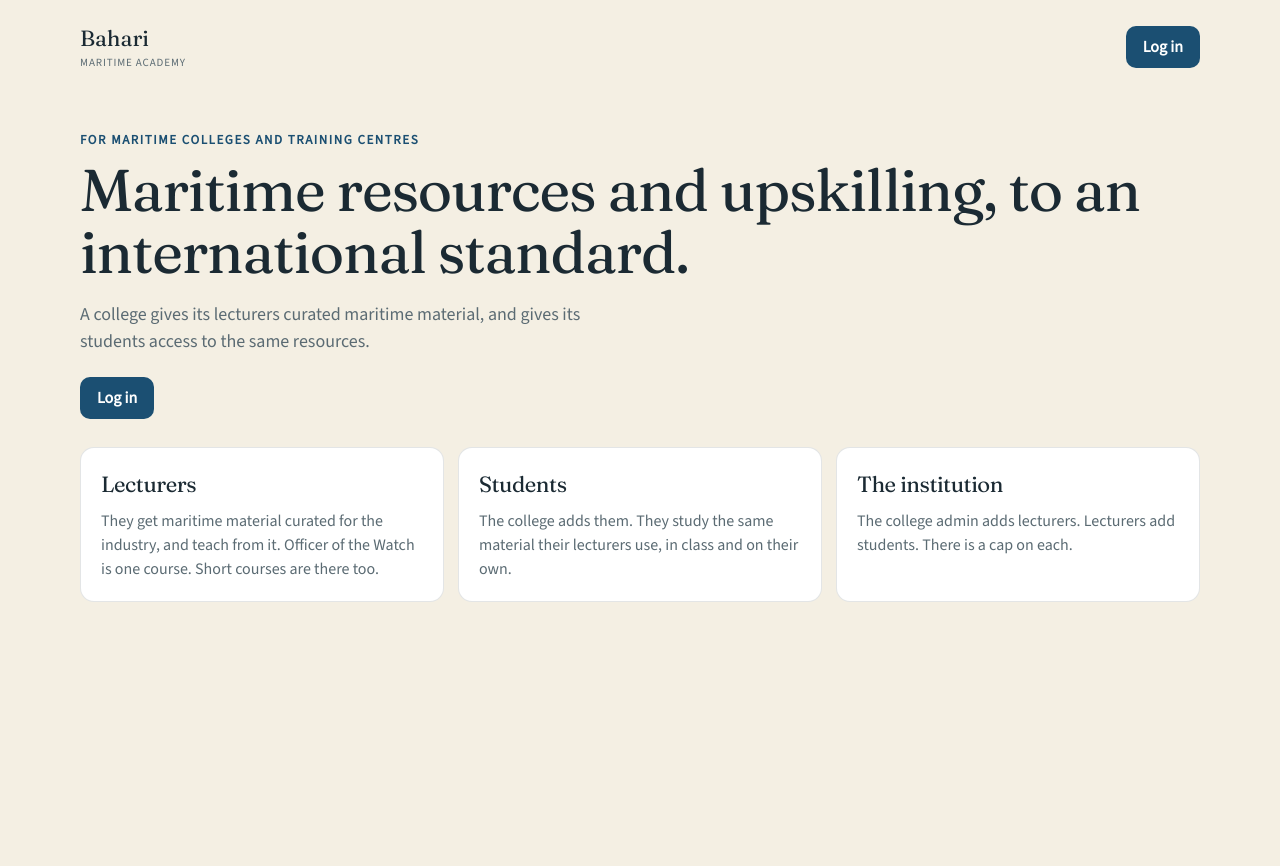
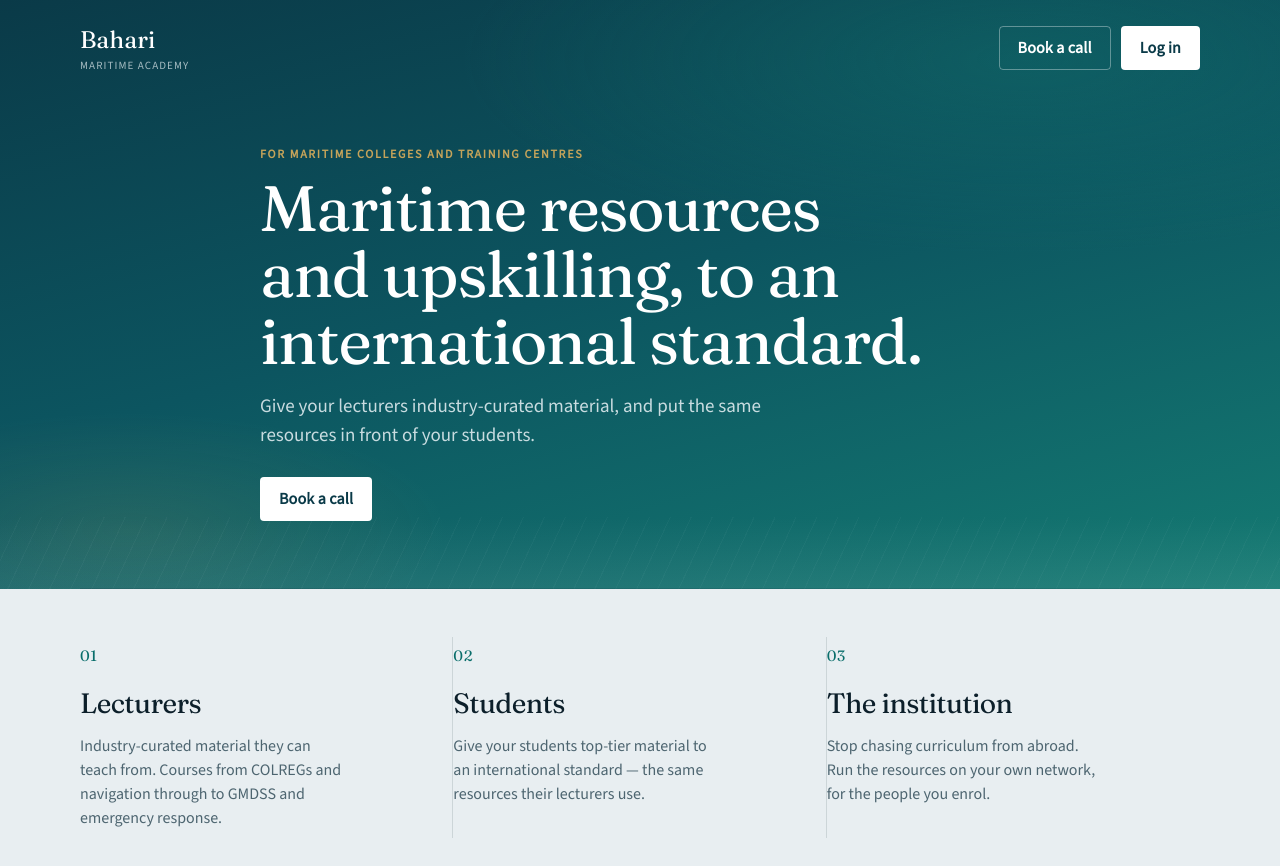
Before and after one commit to Mtsumi/baharia, a React (Vite) app: page / in a window 1280 px wide. Shown: the top 866 px of the page. Before the commit the page ends 800 px from the top, so only its background shows below. Built offline with nearby package versions, Linux system fonts and the light colour scheme.

Commit message:
Tighten landing copy and give the public pages a sea-led look.
Replace robotic role blurbs, swap the second Log in for Book a call, strip login sales copy, and move the hero off flat cream.

```diff
--- a/src/screens.tsx
+++ b/src/screens.tsx
@@ -10,33 +10,44 @@ function initials(name: string): string {
 export function Landing() {
   return (
     <div className="public">
+      <div className="sea">
         <header className="public-bar">
           <div className="brand">
             <strong>Bahari</strong>
             <small>Maritime Academy</small>
           </div>
-        <Link className="btn" to="/login">Log in</Link>
+          <div className="bar-actions">
+            <a className="btn ghost-light" href="mailto:hello@baharimaritime.com?subject=Bahari%20resource%20centre">Book a call</a>
+            <Link className="btn solid-light" to="/login">Log in</Link>
+          </div>
         </header>
         <section className="hero">
-        <p className="kicker">For maritime colleges and training centres</p>
+          <p className="kicker light">For maritime colleges and training centres</p>
           <h1>Maritime resources and upskilling, to an international standard.</h1>
-        <p className="sub">A college gives its lecturers curated maritime material, and gives its students access to the same resources.</p>
-        <div style={{ marginTop: 22 }}>
-          <Link className="btn" to="/login">Log in</Link>
+          <p className="sub light">
+            Give your lecturers industry-curated material, and put the same resources in front of your students.
+          </p>
+          <div className="hero-actions">
+            <a className="btn solid-light" href="mailto:hello@baharimaritime.com?subject=Bahari%20resource%20centre">Book a call</a>
           </div>
         </section>
+      </div>
+
       <section className="points">
         <article className="point">
+          <span className="point-num">01</span>
           <h2>Lecturers</h2>
-          <p>They get maritime material curated for the industry, and teach from it. Officer of the Watch is one course. Short courses are there too.</p>
+          <p>Industry-curated material they can teach from. Courses from COLREGs and navigation through to GMDSS and emergency response.</p>
         </article>
         <article className="point">
+          <span className="point-num">02</span>
           <h2>Students</h2>
-          <p>The college adds them. They study the same material their lecturers use, in class and on their own.</p>
+          <p>Give your students top-tier material to an international standard — the same resources their lecturers use.</p>
         </article>
         <article className="point">
+          <span className="point-num">03</span>
           <h2>The institution</h2>
-          <p>The college admin adds lecturers. Lecturers add students. There is a cap on each.</p>
+          <p>Stop chasing curriculum from abroad. Run the resources on your own network, for the people you enrol.</p>
         </article>
       </section>
     </div>
@@ -75,20 +86,19 @@ export function Login() {
   return (
     <div className="gate">
       <section className="gate-brand">
-        <div>
-          <div className="brand">
+        <Link className="brand" to="/">
           <strong style={{ color: "white" }}>Bahari</strong>
           <small>Maritime Academy</small>
+        </Link>
+        <div className="gate-mark" aria-hidden="true">
+          <span />
+          <span />
+          <span />
         </div>
-          <h1>Maritime resources and upskilling for your college.</h1>
-          <p>The college admin adds lecturers. Lecturers add students. There is no public signup.</p>
-        </div>
-        <p>Officer of the Watch is one course.</p>
       </section>
       <section className="gate-panel">
         <h2>Log in</h2>
-        <p className="sub">Use the email your college gave you.</p>
-        <form className="form-card" onSubmit={submit} style={{ marginTop: 18 }}>
+        <form className="form-card" onSubmit={submit}>
           <label>
             Email
             <input value={email} onChange={(event) => setEmail(event.target.value)} type="email" placeholder="name@example.com" required />
@@ -102,7 +112,7 @@ export function Login() {
               <span className="avatar">{initials(person.name)}</span>
               <span>
                 {person.name}
-                <small>{person.role} · {person.email}</small>
+                <small>{person.role}</small>
               </span>
             </button>
           ))}
--- a/src/styles.css
+++ b/src/styles.css
@@ -1,21 +1,24 @@
 :root {
-  --ink: #1b2a33;
-  --muted: #5b6b73;
-  --faint: #8fa0a8;
-  --line: rgba(27, 42, 51, 0.12);
-  --page: #f4efe3;
+  --ink: #0c1f2a;
+  --muted: #4d6570;
+  --faint: #7a919c;
+  --line: rgba(12, 31, 42, 0.12);
+  --page: #e8eef1;
   --card: #ffffff;
-  --accent: #1b4f72;
-  --accent-soft: #dce8ef;
-  --navy: #0f2438;
-  --navy-text: #e7eef3;
-  --navy-muted: #8fa3b5;
+  --accent: #0a6e6b;
+  --accent-deep: #084f4d;
+  --accent-soft: #d4eeec;
+  --navy: #062636;
+  --navy-text: #e8f1f4;
+  --navy-muted: #8aa8b5;
+  --sea-top: #0a3a48;
+  --sea-mid: #0c5560;
+  --sea-edge: #147a72;
+  --brass: #c4a35a;
   --ok: #2e7d5b;
-  --ok-bg: #dff0e6;
   --warn: #b9791f;
   --danger: #b33a3a;
-  --danger-bg: #f6dede;
-  --shadow: 0 16px 40px rgba(15, 36, 56, 0.08);
+  --shadow: 0 18px 50px rgba(6, 38, 54, 0.14);
   font-family: "Source Sans 3", "Segoe UI", sans-serif;
   color: var(--ink);
   background: var(--page);
@@ -30,125 +33,192 @@ h1, h2, .display { font-family: Fraunces, Georgia, serif; font-weight: 500; lett
 
 .public { min-height: 100vh; background: var(--page); }
 
-.public-bar, .hero, .points, .gate {
+.sea {
+  background:
+    radial-gradient(ellipse 80% 60% at 80% 10%, rgba(20, 122, 114, 0.35), transparent 55%),
+    radial-gradient(ellipse 50% 40% at 10% 90%, rgba(196, 163, 90, 0.12), transparent 50%),
+    linear-gradient(165deg, var(--sea-top) 0%, var(--sea-mid) 48%, var(--sea-edge) 100%);
+  color: white;
+  padding-bottom: 56px;
+  position: relative;
+  overflow: hidden;
+}
+.sea::after {
+  content: "";
+  position: absolute;
+  inset: auto 0 0;
+  height: 72px;
+  background:
+    linear-gradient(180deg, transparent, rgba(232, 238, 241, 0.08)),
+    repeating-linear-gradient(
+      115deg,
+      transparent 0 18px,
+      rgba(255, 255, 255, 0.03) 18px 19px
+    );
+  pointer-events: none;
+}
+
+.public-bar, .hero, .points {
   width: min(1120px, calc(100% - 40px));
   margin: 0 auto;
+  position: relative;
+  z-index: 1;
 }
 
 .public-bar {
   display: flex;
   justify-content: space-between;
   align-items: center;
+  gap: 16px;
   padding: 22px 0;
 }
+.bar-actions { display: flex; gap: 10px; flex-wrap: wrap; }
 
 .brand { display: flex; flex-direction: column; }
-.brand strong { font-family: Fraunces, Georgia, serif; font-size: 22px; font-weight: 500; }
-.brand small { color: var(--muted); letter-spacing: 0.08em; text-transform: uppercase; font-size: 11px; }
+.brand strong { font-family: Fraunces, Georgia, serif; font-size: 24px; font-weight: 500; }
+.brand small { color: var(--muted); letter-spacing: 0.1em; text-transform: uppercase; font-size: 11px; }
+.sea .brand small { color: rgba(232, 241, 244, 0.7); }
 
-.hero-wrap {
-  display: grid;
-  grid-template-columns: 1.15fr 0.85fr;
-  gap: 40px;
-  align-items: center;
-  padding: 28px 0 36px;
+.hero { padding: 48px 0 12px; max-width: 760px; }
+.hero h1 {
+  font-size: clamp(40px, 5.2vw, 64px);
+  line-height: 1.04;
+  margin: 0 0 18px;
+  color: white;
+  text-wrap: balance;
 }
-.hero { padding: 36px 0 28px; }
-.hero h1 { font-size: clamp(40px, 4.6vw, 60px); line-height: 1.05; margin: 0 0 16px; }
-.morning {
-  background: var(--navy);
-  color: var(--navy-text);
-  border-radius: 18px;
-  padding: 22px 22px 8px;
-  box-shadow: var(--shadow);
+.kicker {
+  margin: 0 0 12px;
+  color: var(--accent);
+  font-size: 12px;
+  font-weight: 700;
+  letter-spacing: 0.14em;
+  text-transform: uppercase;
 }
-.morning .kicker { color: #9ec0d6; }
-.morning h2 { margin: 0 0 14px; font-size: 28px; color: white; }
-.day {
-  display: flex;
-  gap: 12px;
-  align-items: flex-start;
-  padding: 12px 0;
-  border-top: 1px solid rgba(255, 255, 255, 0.1);
-}
-.day p { margin: 0; }
-.day strong { display: block; color: white; }
-.day span { color: var(--navy-muted); font-size: 14px; }
-.morning .avatar { background: rgba(255, 255, 255, 0.12); color: white; }
-.kicker { margin: 0 0 10px; color: var(--accent); font-size: 13px; font-weight: 600; letter-spacing: 0.12em; text-transform: uppercase; }
-.sub { color: var(--muted); font-size: 18px; max-width: 58ch; }
+.kicker.light { color: var(--brass); }
+.sub { color: var(--muted); font-size: 18px; max-width: 54ch; margin: 0; }
+.sub.light { color: rgba(232, 241, 244, 0.86); font-size: 19px; }
+.hero-actions { margin-top: 28px; }
 
 .points {
   display: grid;
   grid-template-columns: repeat(3, 1fr);
-  gap: 14px;
-  padding-bottom: 64px;
+  gap: 0;
+  padding: 48px 0 72px;
+  border-top: 1px solid var(--line);
+  margin-top: -1px;
 }
-.point { background: var(--card); border: 1px solid var(--line); border-radius: 14px; padding: 20px; }
-.point h2 { margin: 0 0 8px; font-size: 22px; }
-.point p { margin: 0; color: var(--muted); }
+.point {
+  padding: 8px 28px 8px 0;
+  border-right: 1px solid var(--line);
+  background: transparent;
+}
+.point:last-child { border-right: 0; padding-right: 0; }
+.point:first-child { padding-left: 0; }
+.point-num {
+  display: block;
+  font-family: Fraunces, Georgia, serif;
+  color: var(--accent);
+  font-size: 15px;
+  margin-bottom: 14px;
+  letter-spacing: 0.04em;
+}
+.point h2 { margin: 0 0 10px; font-size: 28px; }
+.point p { margin: 0; color: var(--muted); font-size: 16px; max-width: 34ch; }
 
 .btn {
   display: inline-flex;
   align-items: center;
   justify-content: center;
-  height: 42px;
-  padding: 0 16px;
-  border-radius: 10px;
+  height: 44px;
+  padding: 0 18px;
+  border-radius: 4px;
   border: 1px solid transparent;
   background: var(--accent);
   color: white;
-  font-weight: 600;
+  font-weight: 650;
   cursor: pointer;
+  letter-spacing: 0.01em;
 }
+.btn:hover { background: var(--accent-deep); }
 .btn.ghost { background: transparent; color: var(--ink); border-color: var(--line); }
+.btn.ghost-light {
+  background: transparent;
+  color: white;
+  border-color: rgba(255, 255, 255, 0.35);
+}
+.btn.ghost-light:hover { background: rgba(255, 255, 255, 0.08); }
+.btn.solid-light {
+  background: white;
+  color: var(--sea-top);
+}
+.btn.solid-light:hover { background: #f3f7f8; }
 .btn:disabled { opacity: 0.55; cursor: not-allowed; }
 
 .gate {
   min-height: 100vh;
   width: 100%;
   display: grid;
-  grid-template-columns: 1.1fr 0.9fr;
+  grid-template-columns: 0.95fr 1.05fr;
 }
 .gate-brand {
-  background: var(--navy);
+  background:
+    radial-gradient(ellipse 70% 50% at 30% 20%, rgba(20, 122, 114, 0.4), transparent 55%),
+    linear-gradient(180deg, var(--sea-top), var(--navy));
   color: var(--navy-text);
-  padding: 48px 56px;
+  padding: 40px 48px;
   display: flex;
   flex-direction: column;
   justify-content: space-between;
+  position: relative;
+  overflow: hidden;
 }
-.gate-brand .brand small { color: var(--navy-muted); }
-.gate-brand h1 { font-size: clamp(42px, 5vw, 68px); line-height: 1.02; margin: 12px 0; }
-.gate-brand p { color: var(--navy-muted); max-width: 36ch; }
+.gate-brand .brand small { color: rgba(232, 241, 244, 0.65); }
+.gate-mark {
+  display: flex;
+  gap: 10px;
+  align-items: flex-end;
+  height: 120px;
+  opacity: 0.55;
+}
+.gate-mark span {
+  display: block;
+  width: 28px;
+  border-radius: 999px 999px 4px 4px;
+  background: linear-gradient(180deg, rgba(196, 163, 90, 0.9), rgba(20, 122, 114, 0.35));
+}
+.gate-mark span:nth-child(1) { height: 48%; }
+.gate-mark span:nth-child(2) { height: 78%; }
+.gate-mark span:nth-child(3) { height: 100%; width: 36px; }
+
 .gate-panel {
   background: var(--page);
-  padding: 48px 40px;
+  padding: 48px 44px;
   display: flex;
   flex-direction: column;
   justify-content: center;
 }
-.gate-panel h2 { margin: 0 0 6px; font-size: 32px; }
+.gate-panel h2 { margin: 0 0 18px; font-size: 36px; }
 
-label { display: block; font-size: 14px; font-weight: 600; margin-bottom: 12px; }
+label { display: block; font-size: 14px; font-weight: 650; margin-bottom: 12px; }
 input {
   display: block;
   width: 100%;
   margin-top: 6px;
-  height: 42px;
+  height: 44px;
   padding: 0 12px;
-  border-radius: 10px;
+  border-radius: 4px;
   border: 1px solid var(--line);
   background: white;
 }
-.form-card, .panel, .resource-card, .person-card {
+.form-card, .panel, .person-card {
   background: white;
   border: 1px solid var(--line);
-  border-radius: 14px;
+  border-radius: 8px;
 }
 .form-card { padding: 18px; }
 
-.account-list { display: flex; flex-direction: column; gap: 8px; margin-top: 18px; }
+.account-list { display: flex; flex-direction: column; gap: 8px; margin-top: 20px; }
 .account {
   display: flex;
   gap: 12px;
@@ -157,14 +227,14 @@ input {
   text-align: left;
   background: white;
   border: 1px solid var(--line);
-  border-radius: 12px;
-  padding: 10px 12px;
+  border-radius: 8px;
+  padding: 11px 12px;
   cursor: pointer;
 }
 .account:hover { border-color: var(--accent); }
 .account small { display: block; color: var(--muted); font-weight: 400; }
 
-.app { min-height: 100vh; display: grid; grid-template-columns: 248px 1fr; }
+.app { min-height: 100vh; display: grid; grid-template-columns: 260px 1fr; }
 .side {
   background: var(--navy);
   color: var(--navy-text);
@@ -177,7 +247,7 @@ input {
 }
 .side-brand { display: flex; gap: 12px; align-items: center; padding: 6px 8px 22px; color: white; }
 .mark {
-  width: 40px; height: 40px; border-radius: 10px;
+  width: 40px; height: 40px; border-radius: 8px;
   display: grid; place-items: center;
   background: var(--accent); color: white;
   font-family: Fraunces, Georgia, serif; font-size: 20px;
@@ -197,9 +267,9 @@ input {
   border: 0;
   color: var(--navy-text);
   padding: 10px 12px;
-  border-radius: 10px;
+  border-radius: 8px;
   cursor: pointer;
-  font-weight: 600;
+  font-weight: 650;
 }
 .section-toggle:hover { background: rgba(255, 255, 255, 0.08); }
 .section-items { display: flex; flex-direction: column; padding: 2px 0 8px; }
@@ -212,9 +282,9 @@ input {
 .section-items a:hover, .section-items a.active { color: white; background: rgba(255, 255, 255, 0.1); }
 .nav-link {
   padding: 10px 12px;
-  border-radius: 10px;
+  border-radius: 8px;
   color: var(--navy-muted);
-  font-weight: 600;
+  font-weight: 650;
 }
 .nav-link.active, .nav-link:hover { background: rgba(255, 255, 255, 0.1); color: white; }
 .side-foot { margin-top: auto; padding: 16px 8px 4px; border-top: 1px solid rgba(255, 255, 255, 0.1); }
@@ -222,7 +292,7 @@ input {
 .side-foot .role { color: var(--navy-muted); font-size: 13px; margin-bottom: 10px; }
 .side-actions { display: flex; flex-direction: column; align-items: flex-start; gap: 10px; }
 .linkish, .quiet-link {
-  background: none; border: 0; padding: 0; color: var(--navy-muted); cursor: pointer; font-weight: 600;
+  background: none; border: 0; padding: 0; color: var(--navy-muted); cursor: pointer; font-weight: 650;
   display: block; font-size: 13px; text-align: left;
 }
 .quiet-link { text-decoration: underline; }
@@ -230,48 +300,13 @@ input {
 .content { padding: 36px 40px 64px; max-width: 1080px; }
 .page-head { margin-bottom: 22px; }
 .page-head h1 { font-size: 40px; line-height: 1.1; margin: 0 0 8px; }
-.stats { display: flex; gap: 12px; margin: 18px 0 8px; }
-.stat {
-  background: white; border: 1px solid var(--line); border-radius: 12px;
-  padding: 12px 14px; min-width: 180px;
-}
-.stat span { display: block; color: var(--muted); font-size: 13px; }
-.stat strong { font-family: Fraunces, Georgia, serif; font-size: 26px; font-weight: 500; }
-
-.grid { display: grid; grid-template-columns: repeat(auto-fill, minmax(250px, 1fr)); gap: 14px; }
-.resource-card {
-  padding: 18px;
-  min-height: 180px;
-  display: flex;
-  flex-direction: column;
-  gap: 8px;
-  border-top: 3px solid var(--stripe, var(--accent));
-}
-.moment { color: var(--ink); font-family: Fraunces, Georgia, serif; font-size: 16px; line-height: 1.35; }
-.resource-card:hover { border-color: var(--accent); box-shadow: var(--shadow); }
-.resource-card p { margin: 0; color: var(--muted); }
-.resource-card h2 { margin: 0; font-size: 22px; }
-.chip {
-  align-self: flex-start;
-  font-size: 12px; font-weight: 600;
-  padding: 3px 8px; border-radius: 999px;
-  background: var(--accent-soft); color: var(--accent);
-}
-.chip.wait { background: #efe8d8; color: #6d624e; }
-
-.reading { max-width: 68ch; }
-.back { color: var(--accent); font-weight: 600; font-size: 14px; }
-.callout {
-  margin-top: 22px; padding: 14px 16px; border-radius: 12px;
-  background: #fff8e8; border: 1px solid #ead7a4; color: #5c4b28;
-}
 
 .person-card { padding: 18px 18px 8px; margin-bottom: 18px; }
 .person-card h2 { margin: 0; font-size: 26px; }
 .card-top { display: flex; justify-content: space-between; gap: 16px; align-items: end; margin-bottom: 8px; }
 .meter { min-width: 220px; }
 .meter-top { display: flex; justify-content: space-between; font-size: 13px; color: var(--muted); }
-.track { height: 8px; background: #ece7dc; border-radius: 99px; margin-top: 6px; overflow: hidden; }
+.track { height: 8px; background: #d9e3e7; border-radius: 99px; margin-top: 6px; overflow: hidden; }
 .track span { display: block; height: 100%; background: var(--accent); }
 .track.warn span { background: var(--warn); }
 .track.full span { background: var(--danger); }
@@ -280,8 +315,8 @@ input {
 .avatar {
   width: 34px; height: 34px; border-radius: 50%;
   display: grid; place-items: center;
-  background: var(--accent-soft); color: var(--accent);
-  font-size: 12px; font-weight: 600; flex: none;
+  background: var(--accent-soft); color: var(--accent-deep);
+  font-size: 12px; font-weight: 700; flex: none;
 }
 table { width: 100%; border-collapse: collapse; }
 th { text-align: left; font-size: 12px; letter-spacing: 0.06em; text-transform: uppercase; color: var(--faint); padding: 8px; }
@@ -293,17 +328,22 @@ td { padding: 10px 8px; border-top: 1px solid var(--line); }
   align-items: end;
   padding: 8px 0 16px;
 }
-.ok { color: var(--ok); font-weight: 600; }
-.error { color: var(--danger); font-weight: 600; }
+.ok { color: var(--ok); font-weight: 650; }
+.error { color: var(--danger); font-weight: 650; }
 
 .notes { display: grid; gap: 12px; }
-.notes article { background: white; border: 1px solid var(--line); border-radius: 14px; padding: 16px 18px; }
+.notes article { background: white; border: 1px solid var(--line); border-radius: 8px; padding: 16px 18px; }
 .notes h2 { margin: 0 0 6px; font-size: 22px; }
 .notes p { margin: 0; color: var(--muted); }
 
+.reading { max-width: 68ch; }
+.moment { color: var(--ink); font-family: Fraunces, Georgia, serif; font-size: 20px; line-height: 1.35; margin: 0 0 14px; }
+
 @media (max-width: 860px) {
-  .points, .gate, .adder, .card-top, .app, .hero-wrap { display: block; }
+  .points, .gate, .adder, .card-top, .app { display: block; }
+  .point { border-right: 0; border-bottom: 1px solid var(--line); padding: 22px 0; }
+  .point:last-child { border-bottom: 0; }
   .gate-brand, .gate-panel, .content { padding: 28px 20px; }
   .side { height: auto; position: relative; }
-  .hero { margin-left: 20px; }
+  .hero { padding-top: 28px; }
 }
```
Lines whose indentation alone changed are shown as unchanged.
